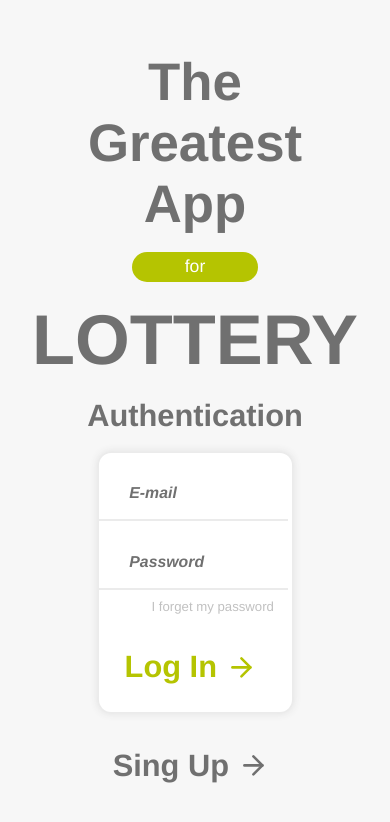
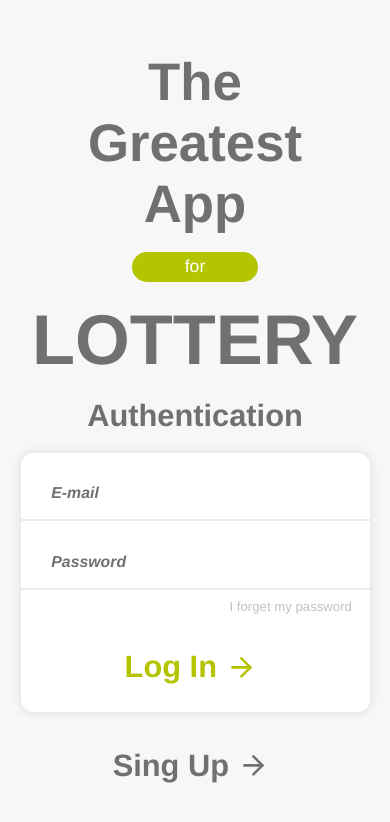
Before and after one commit to jhonpedro/bets-web, a React (Create React App) app: page /login in a window 390 px wide. Shown: the top 822 px of the page. Built offline with nearby package versions, Linux system fonts and the light colour scheme.

Commit message:
feat: increase form size in breakpoints

```diff
--- a/src/components/BoxInputs/styles.ts
+++ b/src/components/BoxInputs/styles.ts
@@ -60,6 +60,13 @@ const BoxInputsBox = styled.form`
   ${InputContainer}.invalid:after {
     background-color: var(--color-red);
   }
+
+  @media (max-width: 768px) {
+    width: 60%;
+  }
+  @media (max-width: 576px) {
+    width: 90%;
+  }
 `
 
 export default BoxInputsBox
```
